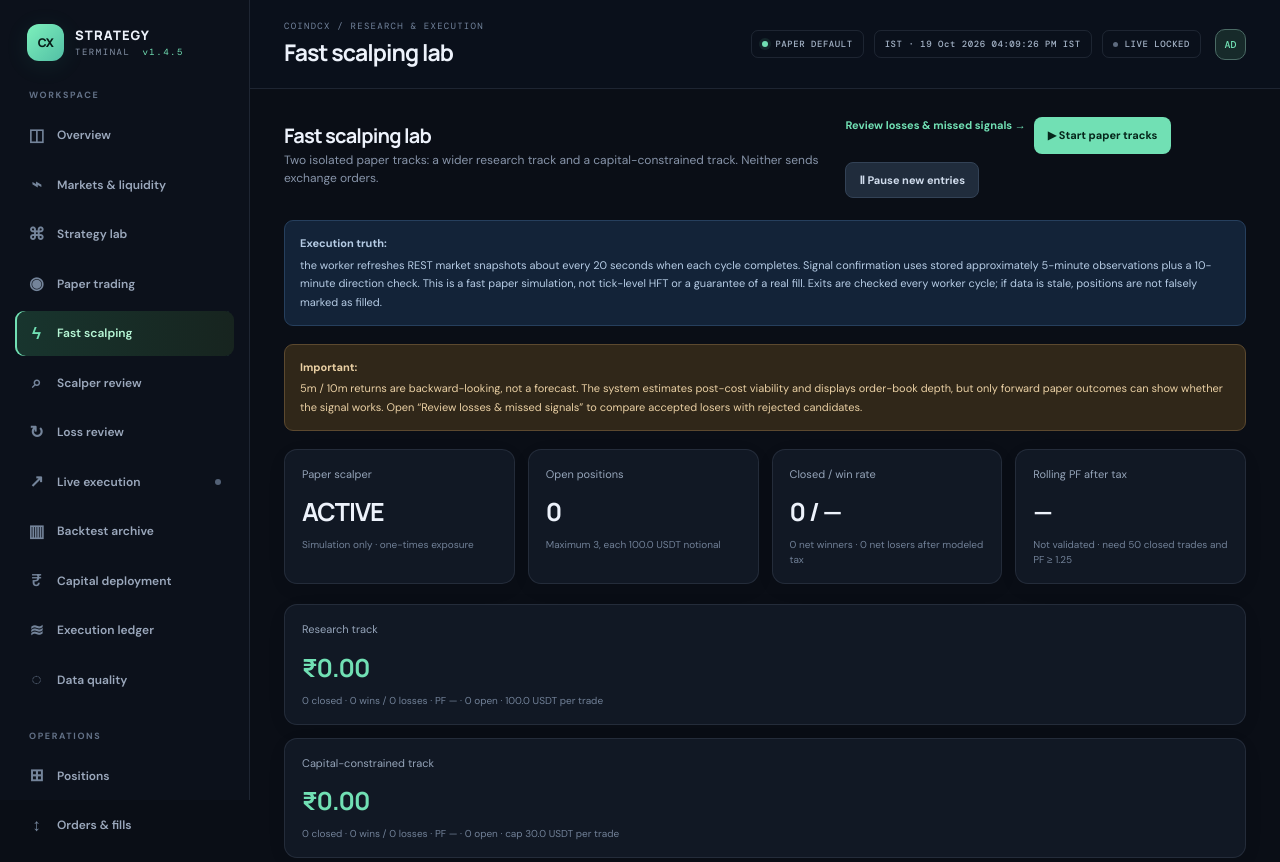
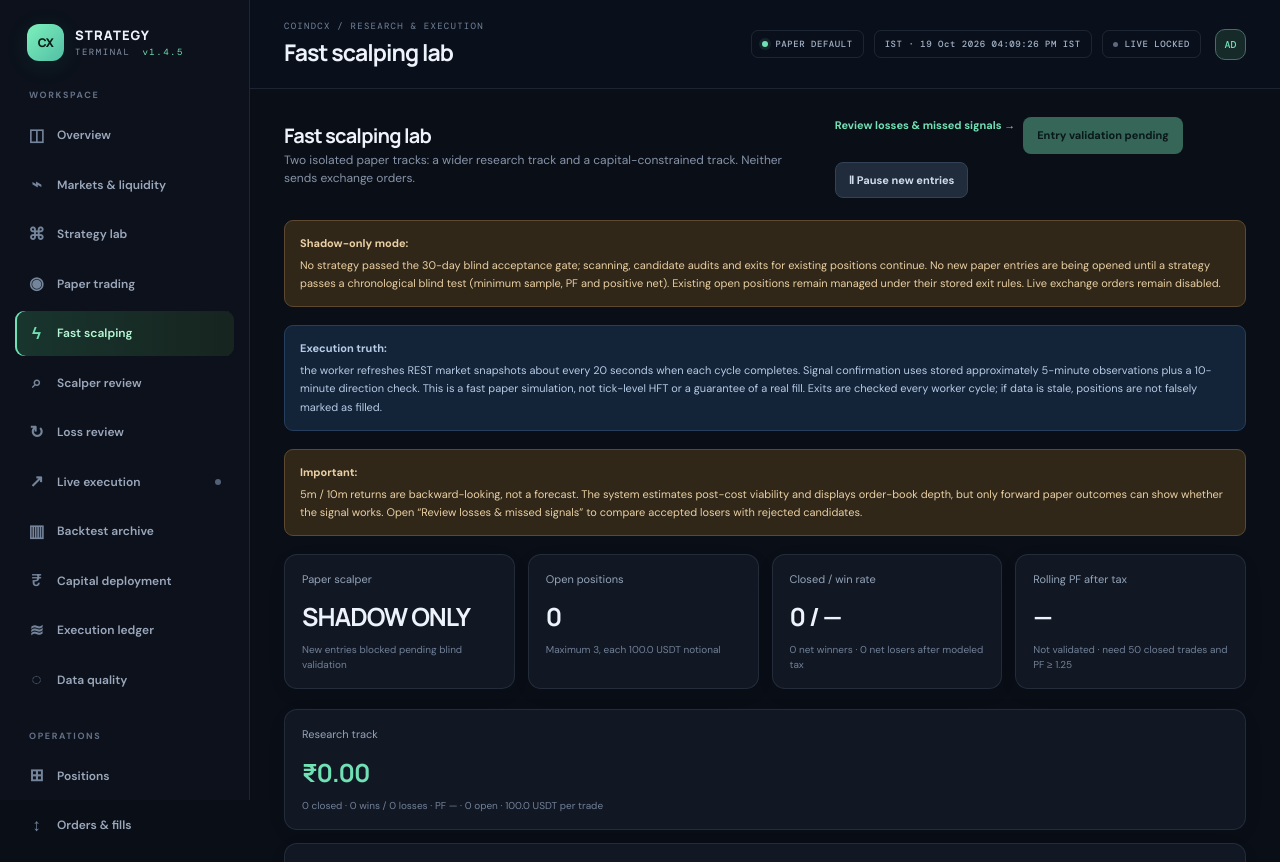
Before and after one commit to yashbajpaiknpindia-spec/24x7Coindcx, a FastAPI app: page /scalper in a window 1280 px wide. Shown: the top 862 px of the page. Run offline with FastAPI, Linux system fonts and the light colour scheme; the visitor is signed in with stand-in values (Sample User, id 1); some libraries are stand-ins or nearby versions.

Commit message:
Show explicit shadow-only status and disable start until a strategy validates

```diff
--- a/app/templates/scalper.html
+++ b/app/templates/scalper.html
@@ -1,9 +1,10 @@
 {% extends 'base.html' %}{% block content %}
-<div class="page-intro"><div><h2>Fast scalping lab</h2><p>Two isolated paper tracks: a wider research track and a capital-constrained track. Neither sends exchange orders.</p></div><div class="button-row"><a class="text-link" href="/scalper-review">Review losses & missed signals →</a><form method="post" action="/scalper/start"><button class="btn btn-primary" type="submit">▶ Start paper tracks</button></form><form method="post" action="/scalper/pause"><button class="btn btn-secondary" type="submit">Ⅱ Pause new entries</button></form></div></div>
+<div class="page-intro"><div><h2>Fast scalping lab</h2><p>Two isolated paper tracks: a wider research track and a capital-constrained track. Neither sends exchange orders.</p></div><div class="button-row"><a class="text-link" href="/scalper-review">Review losses & missed signals →</a><form method="post" action="/scalper/start"><button class="btn btn-primary" type="submit" {{'disabled' if entries_paused else ''}}>{{'Entry validation pending' if entries_paused else '▶ Start paper tracks'}}</button></form><form method="post" action="/scalper/pause"><button class="btn btn-secondary" type="submit">Ⅱ Pause new entries</button></form></div></div>
+{% if entries_paused %}<div class="notice notice-amber"><b>Shadow-only mode:</b> {{entry_pause_reason}} No new paper entries are being opened until a strategy passes a chronological blind test (minimum sample, PF and positive net). Existing open positions remain managed under their stored exit rules. Live exchange orders remain disabled.</div>{% endif %}
 <div class="notice notice-blue"><b>Execution truth:</b> the worker refreshes REST market snapshots about every 20 seconds when each cycle completes. Signal confirmation uses stored approximately 5-minute observations plus a 10-minute direction check. This is a fast paper simulation, not tick-level HFT or a guarantee of a real fill. Exits are checked every worker cycle; if data is stale, positions are not falsely marked as filled.</div>
 <div class="notice notice-amber"><b>Important:</b> 5m / 10m returns are backward-looking, not a forecast. The system estimates post-cost viability and displays order-book depth, but only forward paper outcomes can show whether the signal works. Open “Review losses & missed signals” to compare accepted losers with rejected candidates.</div>
 <div class="stat-grid four">
- <div class="stat-card"><div class="stat-top"><span>Paper scalper</span></div><div class="stat-value">{{'ACTIVE' if cfg.get('scalper_enabled',true) else 'PAUSED'}}</div><div class="stat-foot">Simulation only · one-times exposure</div></div>
+ <div class="stat-card"><div class="stat-top"><span>Paper scalper</span></div><div class="stat-value">{{'SHADOW ONLY' if entries_paused else ('ACTIVE' if cfg.get('scalper_enabled',true) else 'PAUSED')}}</div><div class="stat-foot">{{'New entries blocked pending blind validation' if entries_paused else 'Simulation only · one-times exposure'}}</div></div>
  <div class="stat-card"><div class="stat-top"><span>Open positions</span></div><div class="stat-value">{{scalper_stats.open}}</div><div class="stat-foot">Maximum {{cfg.get('scalper_max_open_positions',3)}}, each {{cfg.get('scalper_notional_usdt',100)}} USDT notional</div></div>
  <div class="stat-card"><div class="stat-top"><span>Closed / win rate</span></div><div class="stat-value">{{scalper_stats.closed}} / {{'%.1f%%'|format(100*scalper_stats.wins/scalper_stats.closed) if scalper_stats.closed else '—'}}</div><div class="stat-foot">{{scalper_stats.wins}} net winners · {{scalper_stats.losses}} net losers after modeled tax</div></div>
  <div class="stat-card"><div class="stat-top"><span>Rolling PF after tax</span></div><div class="stat-value">{{'%.2f'|format(scalper_stats.profit_factor) if scalper_stats.profit_factor is not none else '—'}}</div><div class="stat-foot">{{'TARGET MET ON SAMPLE' if scalper_stats.pf_validated else 'Not validated · need 50 closed trades and PF ≥ 1.25'}}</div></div>
```
